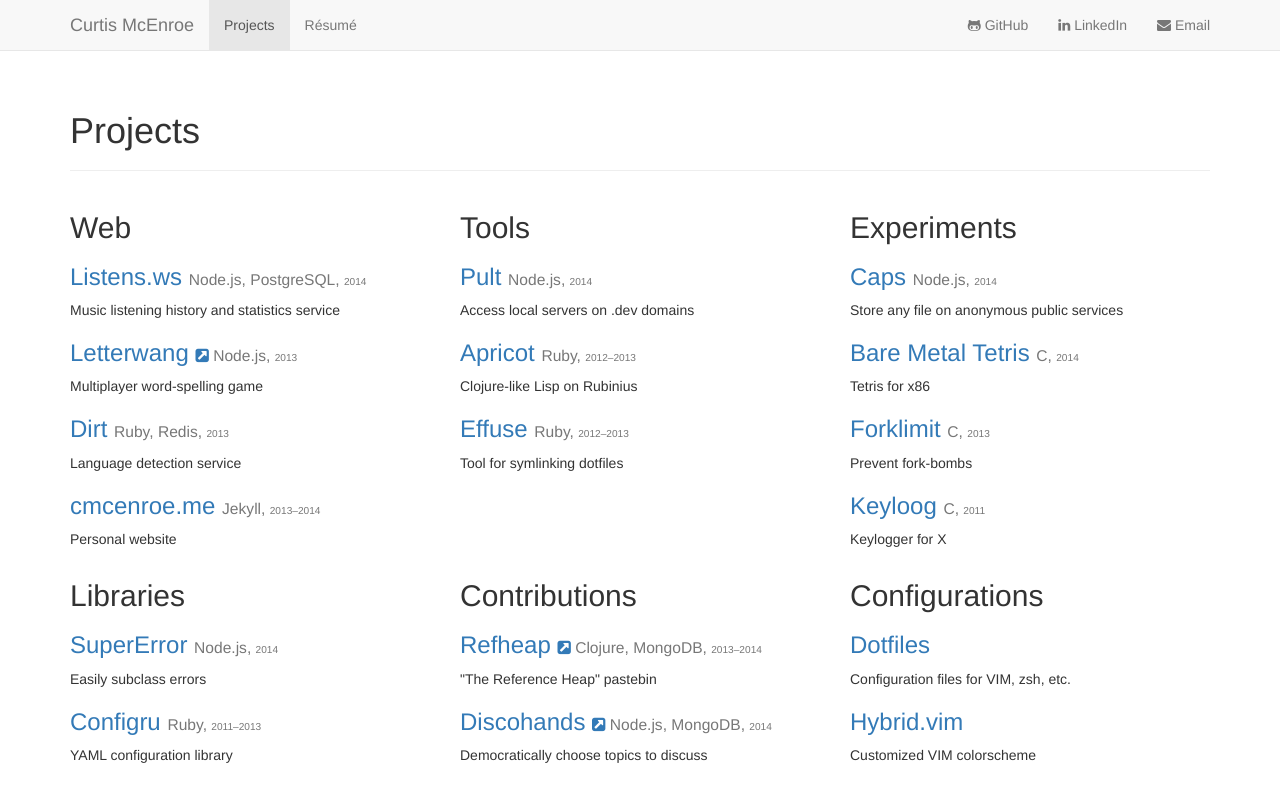
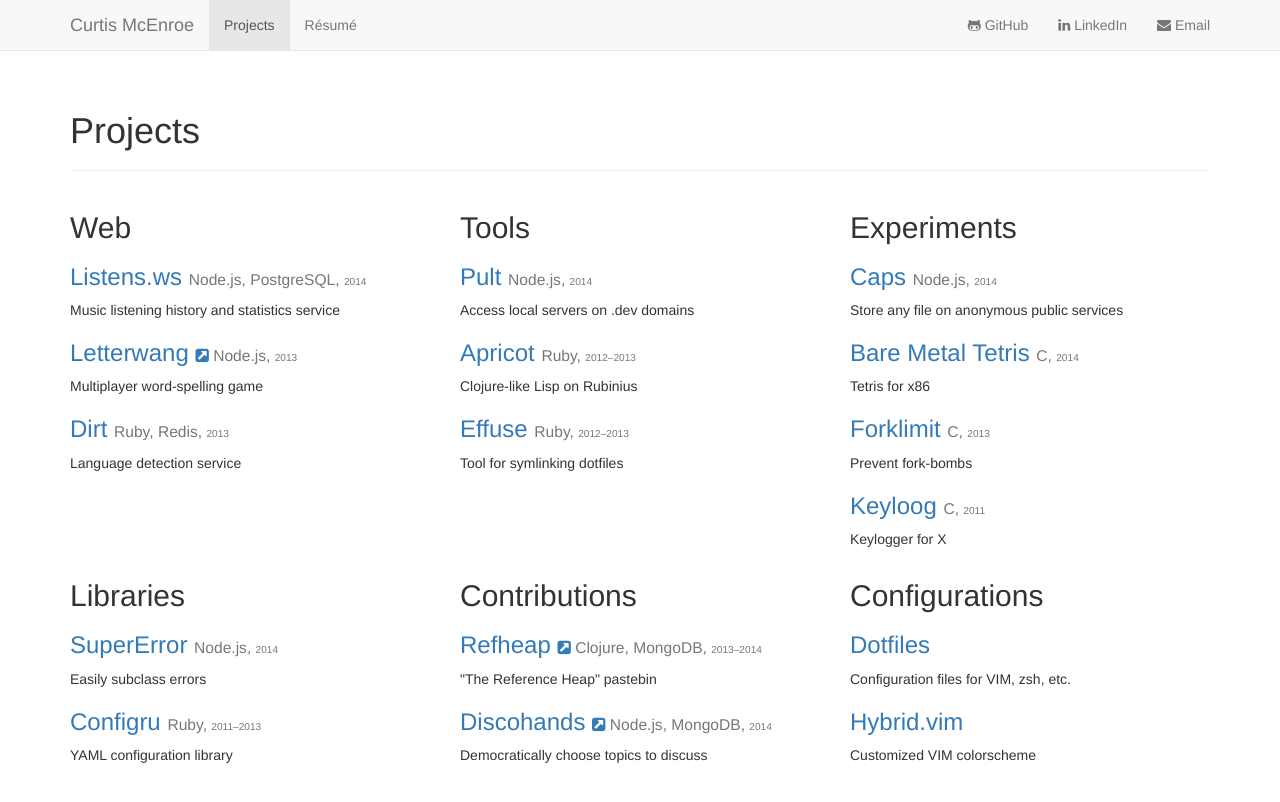
Before and after one commit to causal-agent/programble.github.io, a Jekyll site: the page built from projects.html, in a window 1280 px wide. Shown: the top 802 px of the page. Built offline with Jekyll 4.4.1, drawn with Linux system fonts in a browser that asks for light colours; nearby versions of some CDN libraries.

Commit message:
Remove cmcenroe.me from "Web" projects list

```diff
--- a/projects.html
+++ b/projects.html
@@ -32,12 +32,6 @@ id: projects
       <small>Ruby, Redis, <small>2013</small></small>
     </h3>
     <p>Language detection service</p>
-
-    <h3>
-      <a href="https://github.com/programble/programble.github.io">cmcenroe.me</a>
-      <small>Jekyll, <small>2013–2014</small></small>
-    </h3>
-    <p>Personal website</p>
   </div>
 
   <div class="col-md-4 col-sm-6">
```
